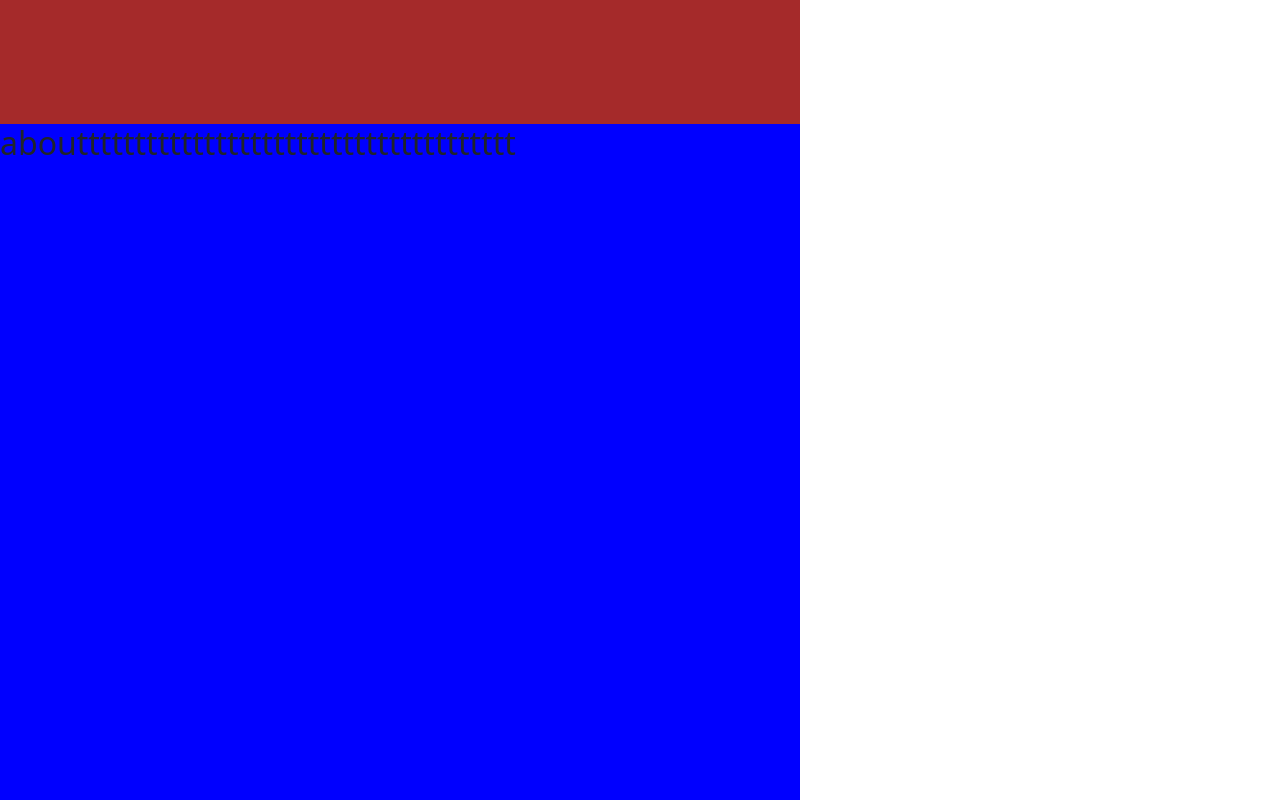
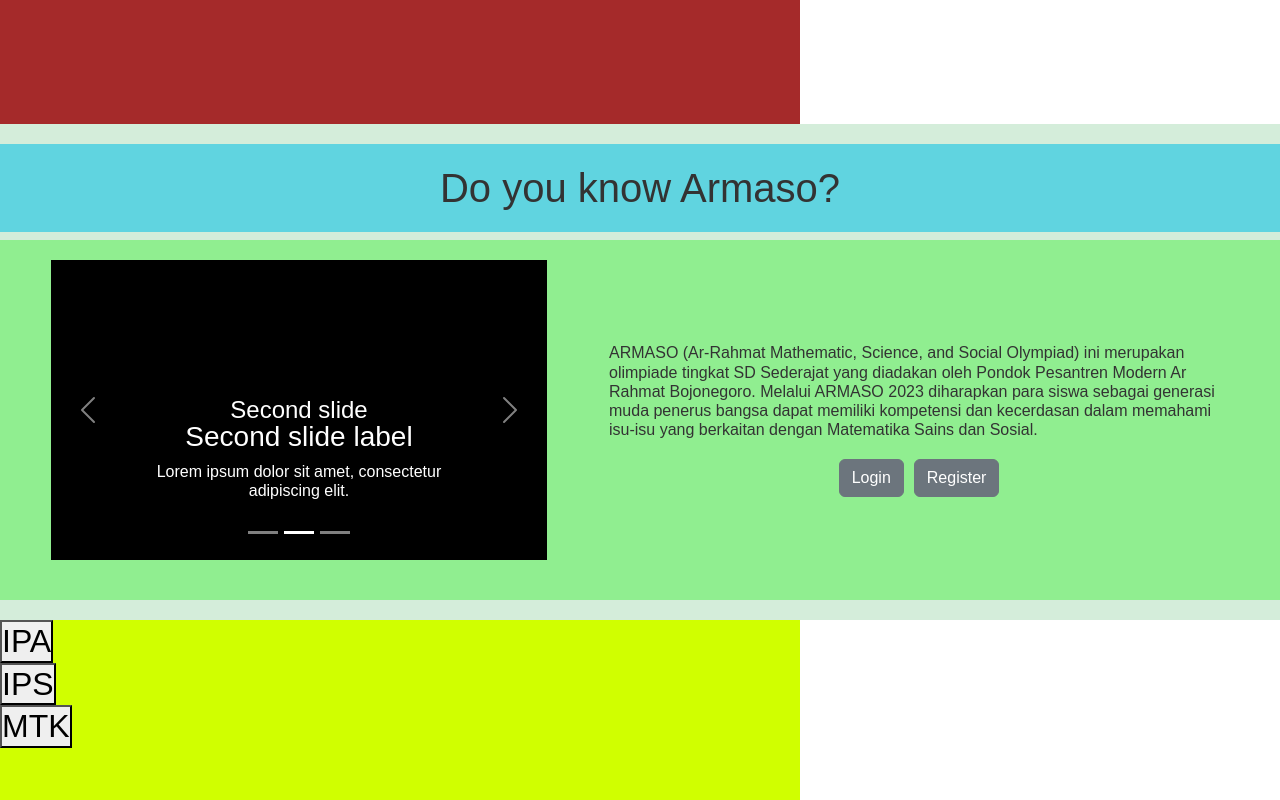
Before and after one commit to Difarft2/armaso-2025, a React (Create React App) app: page / in a window 1280 px wide. Shown: the part 1180-1980 px from the top of the page. Built offline with nearby package versions, Linux system fonts and the light colour scheme.

Commit message:
Pembaruan Dan Pembuatan AboutUS

```diff
--- a/src/components/aboutUS.js
+++ b/src/components/aboutUS.js
@@ -1,11 +1,77 @@
+import React from 'react';
+import Carousel from 'react-bootstrap/Carousel';
+import 'bootstrap/dist/css/bootstrap.min.css';
 import "../css/aboutus.css"
+import Button from 'react-bootstrap/Button';
 
-const AboutUS =()=>{
-    return(
-        <section className="aboutUS-container" id="aboutus">
-            aboutttttttttttttttttttttttttttttttttttttt
-        </section>
-    )
-}
+const ExampleCarouselImage = ({ text }) => {
+  return (
+    <div
+      style={{
+        height: '300px',
+        display: 'flex',
+        justifyContent: 'center',
+        alignItems: 'center',
+        backgroundColor: 'black',
+        color: 'white',
+        fontSize: '24px'
+      }}
+    >
+      {text}
+    </div>
+  );
+};
 
-export default AboutUS;
+const UncontrolledExample = () => {
+  return (
+    <Carousel>
+      <Carousel.Item>
+        <ExampleCarouselImage text="First slide" />
+        <Carousel.Caption>
+          <h3>First slide label</h3>
+          <p>Nulla vitae elit libero, a pharetra augue mollis interdum.</p>
+        </Carousel.Caption>
+      </Carousel.Item>
+      <Carousel.Item>
+        <ExampleCarouselImage text="Second slide" />
+        <Carousel.Caption>
+          <h3>Second slide label</h3>
+          <p>Lorem ipsum dolor sit amet, consectetur adipiscing elit.</p>
+        </Carousel.Caption>
+      </Carousel.Item>
+      <Carousel.Item>
+        <ExampleCarouselImage text="Third slide" />
+        <Carousel.Caption>
+          <h3>Third slide label</h3>
+          <p>
+            Praesent commodo cursus magna, vel scelerisque nisl consectetur.
+          </p>
+        </Carousel.Caption>
+      </Carousel.Item>
+    </Carousel>
+  );
+};
+
+const ResponsivePage = () => {
+  return (
+    <div className="container-fluid" id='aboutus'>
+      <h1>Do you know Armaso?</h1>
+      <div className="content">
+        <div className="carousel-container">
+          <UncontrolledExample />
+        </div>
+        <div className="text-content">
+          <p>
+            ARMASO (Ar-Rahmat Mathematic, Science, and Social Olympiad) ini merupakan olimpiade tingkat SD Sederajat yang diadakan oleh Pondok Pesantren Modern Ar Rahmat Bojonegoro. Melalui ARMASO 2023 diharapkan para siswa sebagai generasi muda penerus bangsa dapat memiliki kompetensi dan kecerdasan dalam memahami isu-isu yang berkaitan dengan Matematika Sains dan Sosial.
+          </p>
+          <div className="buttons">
+          <Button variant="secondary">Login</Button>{' '}
+          <Button variant="secondary">Register</Button>{' '}
+          </div>
+        </div>
+      </div>
+    </div>
+  );
+};
+
+export default ResponsivePage;
--- a/src/css/aboutus.css
+++ b/src/css/aboutus.css
@@ -1,5 +1,73 @@
-.aboutUS-container{
-    background-color: blue;
-    width: 100vh;
-    height: 150vh;
+* {
+  margin: 0;
+  padding: 0;
+  box-sizing: border-box;
 }
+
+body {
+  font-family: Arial, sans-serif;
+}
+
+.container-fluid {
+  text-align: center;
+  padding: 20px;
+  background-color: #d4edda;
+  padding-left: 0px;
+  padding-right: 0px;
+}
+
+h1 {
+  background-color: #60d4e0;
+  color: #333;
+  padding: 20px;
+}
+
+.content {
+  display: flex;
+  flex-direction: column;
+  align-items: center;
+  background-color: #90ee90;
+  padding: 20px;
+}
+
+.carousel-container {
+  width: 100%;
+  margin-bottom: 20px;
+}
+
+.text-content {
+  text-align: center;
+  color: #333;
+}
+
+p {
+  font-size: 16px;
+  margin-bottom: 20px;
+}
+
+.buttons {
+  display: flex;
+  gap: 10px;
+  justify-content: center;
+  align-items: center;
+}
+
+
+/* Media Query for Desktop */
+@media (min-width: 768px) {
+  .content {
+    flex-direction: row;
+    justify-content: space-around;
+  }
+
+  .carousel-container {
+    width: 40%;
+  }
+
+  .text-content {
+    width: 50%;
+    text-align: left;
+  }
+
+
+  }
```
